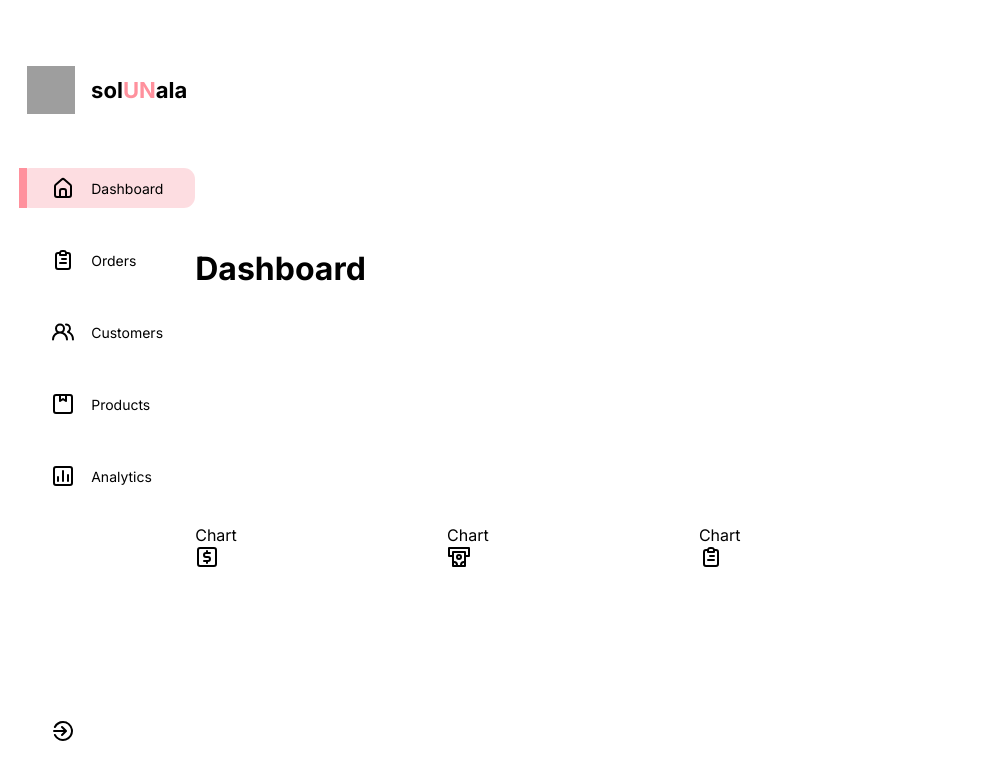
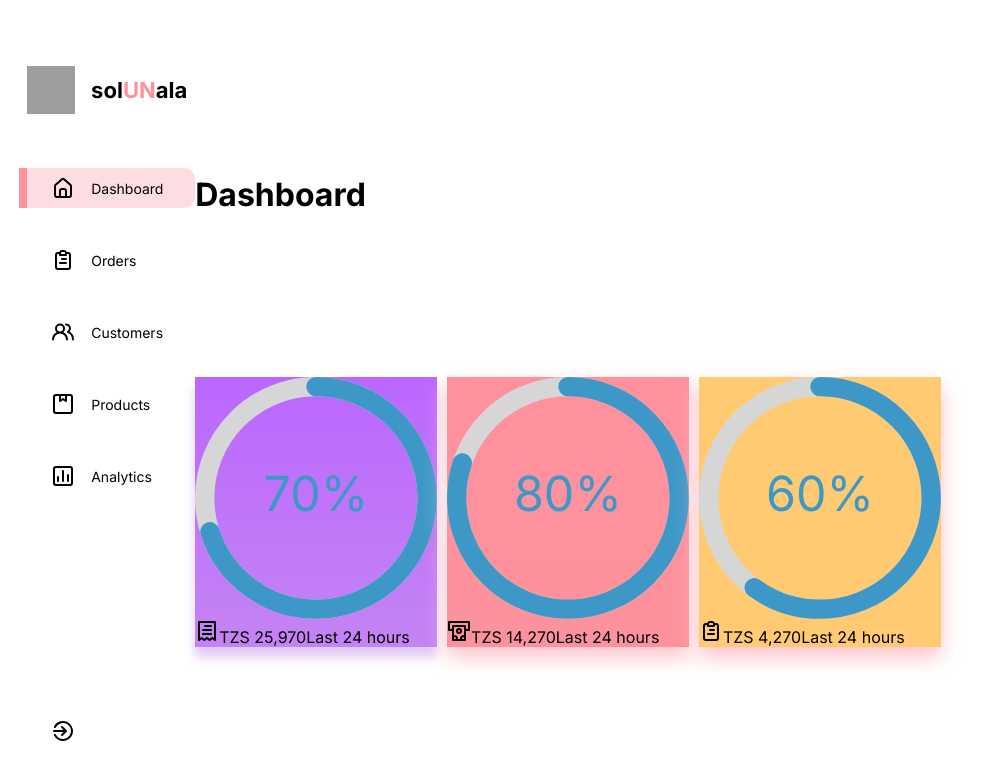
Before and after one commit to CodeBot-del/React-Admin-Dashboard, a React (Create React App) app: page / in a window 1280 px wide. Shown: the top 780 px of the page, without its empty margins (0-994 px from the left). Built offline with nearby package versions, Linux system fonts and the light colour scheme; grey boxes are pictures that could not be loaded.

Commit message:
adding progress bars

```diff
--- a/src/Data/Data.js
+++ b/src/Data/Data.js
@@ -8,7 +8,7 @@
     UilSignOutAlt,
     UilUsdSquare,
     UilMoneyWithdrawal,
-
+    UilReceiptAlt,
 
 }   from "@iconscout/react-unicons";
 
@@ -45,7 +45,7 @@
         },
         barValue: 70,
         value: "25,970",
-        png: UilUsdSquare,
+        png: UilReceiptAlt,
         series: [
             {name: 'Sales',
             data: [31, 40, 28, 51, 42, 109, 100]
@@ -71,7 +71,7 @@
     {
         title: "Expenses",
         color: {
-            backGround: "linear-gradient(rgb(248, 212, 154) -146.42%, rgb(255 202 113) -46.42)",
+            backGround: "linear-gradient(rgb(248, 212, 154) -146.42%, rgb(255 202 113) -46.42%)",
             boxShadow: "0px 10px 20px 0px #FDC0C7",
         },
         barValue: 60,
--- a/src/components/Card/Card.jsx
+++ b/src/components/Card/Card.jsx
@@ -1,5 +1,7 @@
 import React, {useState} from 'react'
 import {AnimateSharedLayout} from 'framer-motion'
+import { CircularProgressbar } from 'react-circular-progressbar';
+import 'react-circular-progressbar/dist/styles.css';
 
 const Card = (props) => {
 
@@ -9,7 +11,7 @@
     <AnimateSharedLayout>
         {
             expanded ? (
-                <ExpandedCard/>
+                'Expanded'
             ):
             <CompactCard param = {props}/>
         }
@@ -22,12 +24,23 @@
 function CompactCard({param}){
     const Png = param.png;
     return(
-        <div className="CompactCard">
+        <div className="CompactCard"
+            style={{
+                background : param.color.backGround,
+                boxShadow: param.color.boxShadow,
+            }}
+        >
+
             <div className="radialBar">
-                Chart
+                <CircularProgressbar
+                    value={param.barValue}
+                    text={`${param.barValue}%`}
+                />
             </div>
             <div className="detail">
                 <Png/>
+                <span>TZS {param.value}</span>
+                <span>Last 24 hours</span>
             </div>
         </div>
     )
```
